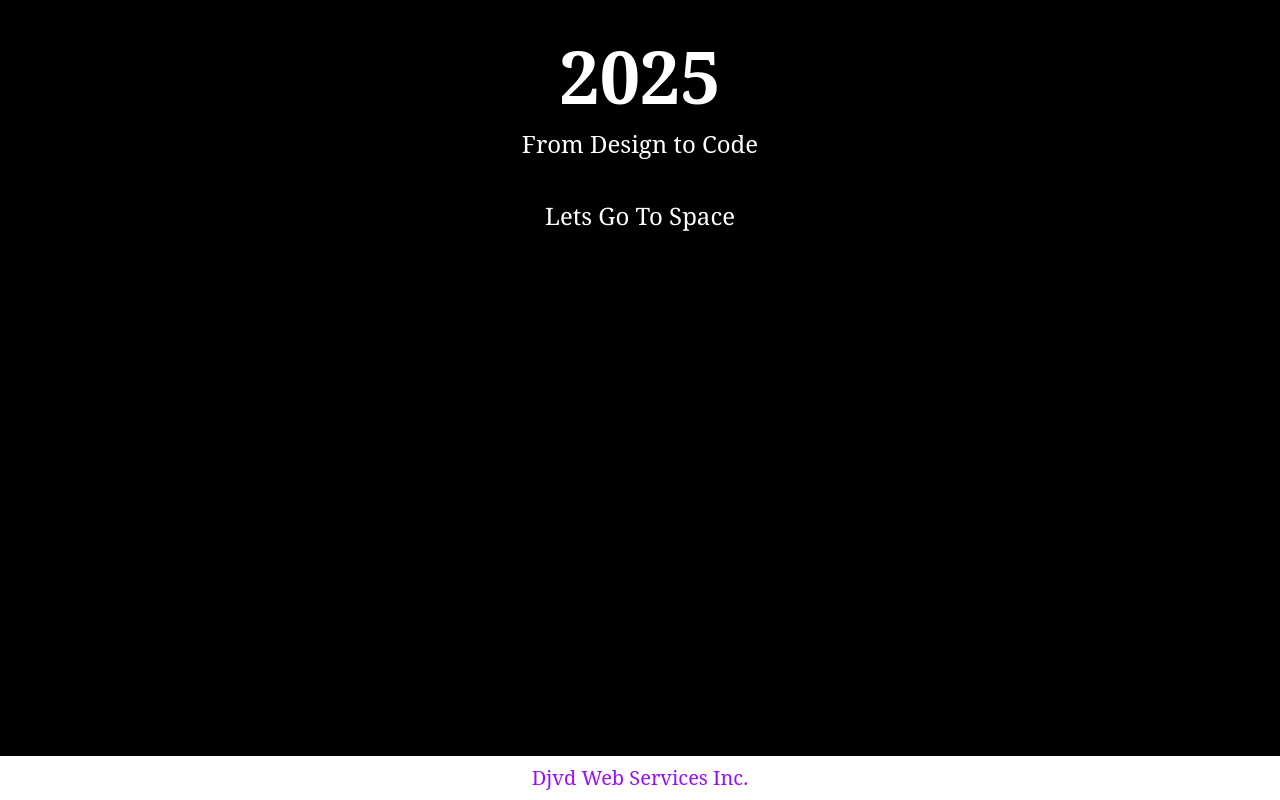
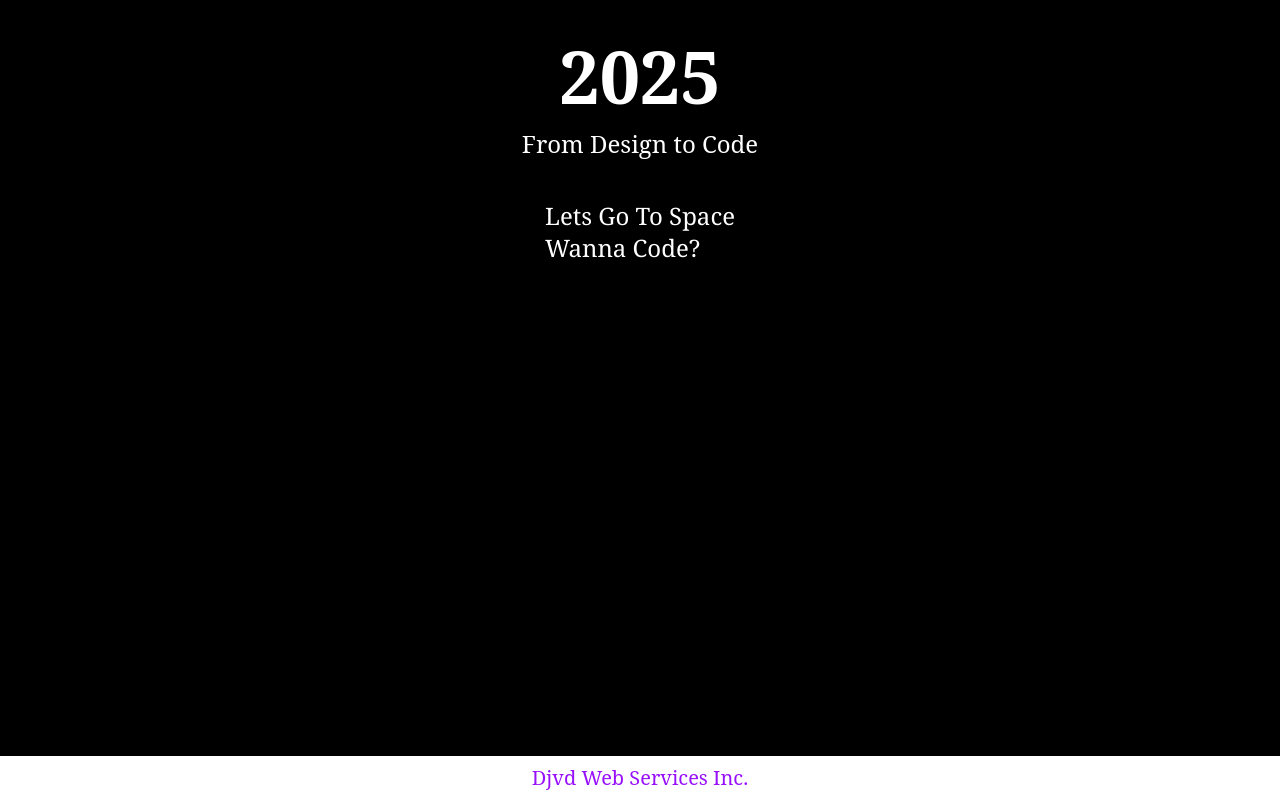
Before and after one commit to Davonne007-TX/world-of-code-and-design, a React (Vite) app: page / in a window 1280 px wide. Built offline with nearby package versions, Linux system fonts and the light colour scheme; a web font is replaced by a local one.

Commit message:
fix space for span ELE, add route for next project, lazy load

```diff
--- a/src/App.jsx
+++ b/src/App.jsx
@@ -5,6 +5,7 @@ const HomePage = React.lazy(() => import("./components/HomePage"));
 const SpaceExploration = React.lazy(() =>
   import("./components/space/SpaceExploration")
 );
+const WannaCode = React.lazy(() => import("./components/wanna/WannaCode"));
 import "./App.css";
 
 function App() {
@@ -14,6 +15,7 @@ function App() {
         <Routes>
           <Route path="/" element={<HomePage />} />
           <Route path="/space" element={<SpaceExploration />} />
+          <Route path="/wannaCode" element={<WannaCode />} />
         </Routes>
       </Suspense>
     </>
--- a/src/components/MyWork.jsx
+++ b/src/components/MyWork.jsx
@@ -3,11 +3,13 @@ import { Link } from "react-router-dom";
 
 export default function MyWork() {
   return (
-    <nav className="text-white list-none mt-10 font-serif text-2xl hover:text-purple-600 cursor-pointer">
+    <nav className="text-white list-none mt-10 font-serif text-2xl  cursor-pointer">
       {myWork.map((work) => (
         <li key={work.id}>
           {" "}
-          <Link to={work.link}>{work.text}</Link>
+          <Link to={work.link} className="hover:text-purple-600">
+            {work.text}
+          </Link>
         </li>
       ))}
     </nav>
--- a/src/components/space/Hero.jsx
+++ b/src/components/space/Hero.jsx
@@ -8,8 +8,7 @@ export default function Hero() {
           Help us Save Humanity <br />
           <div className="mt-2 md:mt-4">
             <span className="">After an</span>
-            <span className=" bg-gradient-to-r ml-2 from-orange-400 via-orange-500 to-orange-800 font-orb p-2 ">
-              {" "}
+            <span className=" bg-gradient-to-r ml-2  from-orange-400 via-orange-500 to-orange-800 font-orb p-2 ">
               E.L.E
             </span>
           </div>
--- a/src/components/space/Search.jsx
+++ b/src/components/space/Search.jsx
@@ -13,12 +13,12 @@ export default function Search() {
           type="search"
           //   value={inputtedSearch}  //need state to practice
           placeholder="Search Locations"
-          className="bg-white text-slate-800 max-w-7xl rounded p-3 mt-4 text-sm lg:text-lg  shadow-md focus:outline-none focus:ring focus:ring-orange-500"
+          className="bg-white text-slate-800 max-w-7xl rounded p-3 mt-4 text-sm lg:text-lg shadow-md focus:outline-none focus:ring focus:ring-orange-500"
         />
         <Button
           btnTxt={"Explore"}
           className={
-            "bg-white cursor-pointer text-slate-800 p-4 mt-4 md:mt-2 text-sm ml-2"
+            "bg-white cursor-pointer text-gray-500 p-4 mt-4 md:mt-2 text-sm ml-2 "
           }
         />
       </label>
--- /dev/null
+++ b/src/components/wanna/WannaCode.jsx
@@ -0,0 +1,5 @@
+import React from "react";
+
+export default function WannaCode() {
+  return <div>WannaCode</div>;
+}
--- a/src/data/myWork.js
+++ b/src/data/myWork.js
@@ -1 +1,4 @@
-export const myWork = [{ id: 1, text: "Lets Go To Space", link: "/space" }];
+export const myWork = [
+  { id: 1, text: "Lets Go To Space", link: "/space" },
+  { id: 2, text: "Wanna Code?", link: "/wannaCode" },
+];
```
